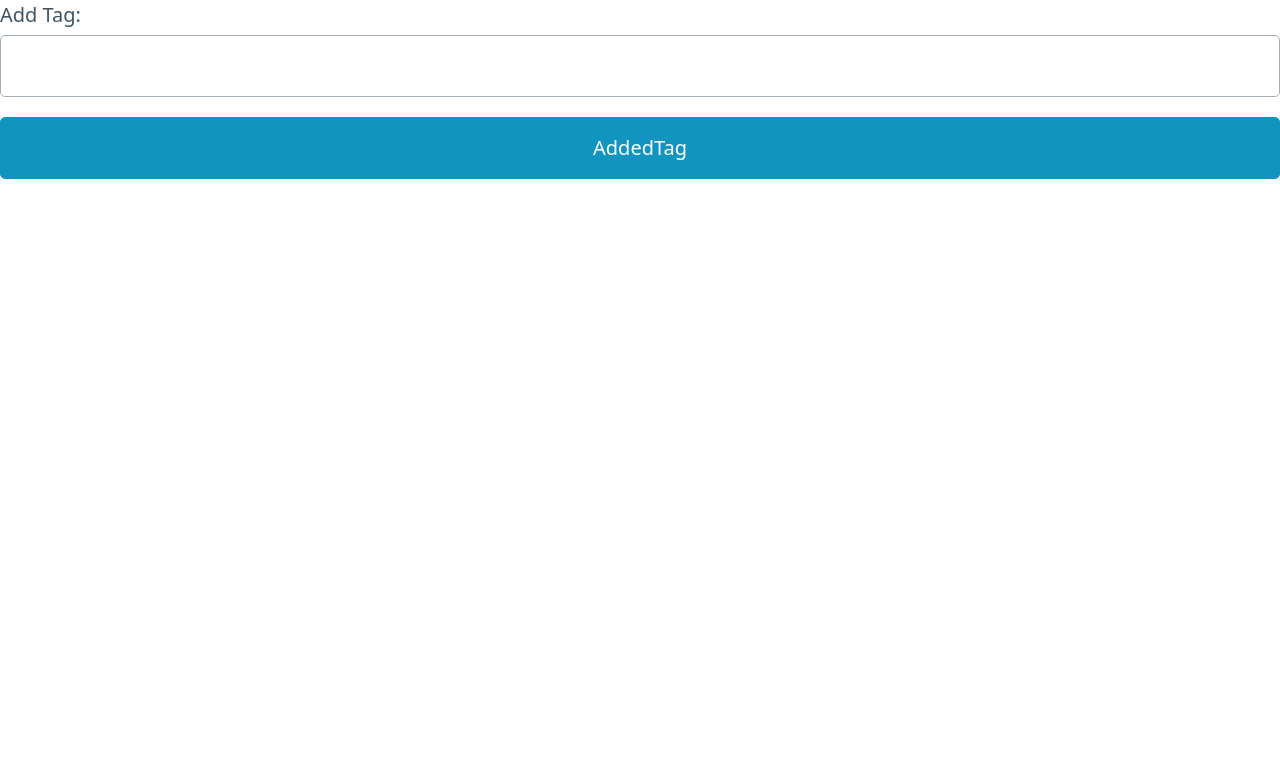
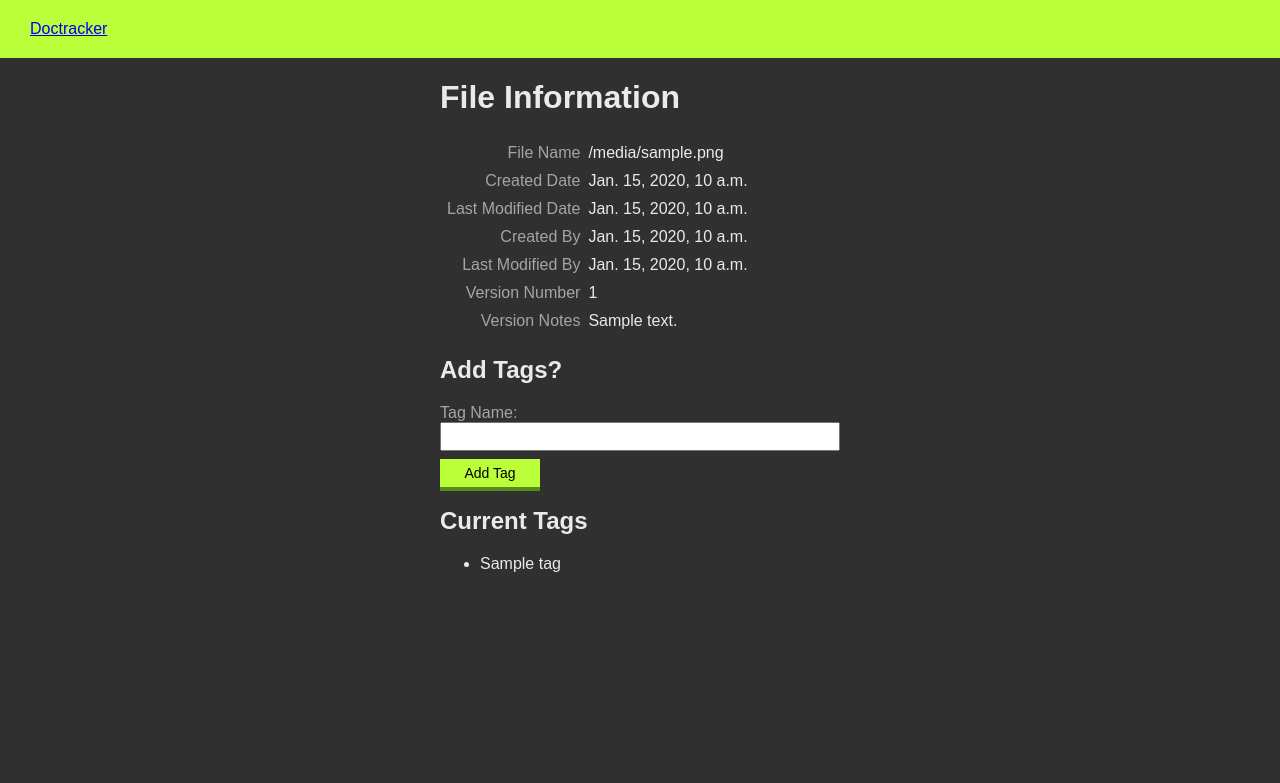
Before and after one commit to sininen-blue/document-tracker, a Django app: template django_main/document_tracker/templates/document_tracker/detail.html in a window 1280 px wide. Shown: the top 783 px of the page. Run offline with Django 3.2, Linux system fonts and the light colour scheme; the template is opened without the code that fills it: most values are stand-ins (such as "Sample title", 1, 10 or a date in 2020).

Commit message:
added base for the temp stuff

```diff
--- /dev/null
+++ b/django_main/document_tracker/static/document_tracker/base.css
@@ -0,0 +1,64 @@
+body {
+    font-family: sans-serif;
+    background-color: #303030;
+    color: #eaeaea;
+
+    margin: 0;
+    padding: 0;
+}
+
+header {
+    background-color: #BAFF39;
+
+    padding: 20px 30px;
+}
+
+main {
+    max-width: 700px;
+    width: fit-content;
+    margin-inline: auto;
+}
+
+form {
+    display: flex;
+    flex-direction: column;
+}
+
+label {
+    color: #a5a5a5;
+}
+
+input {
+    padding: 5px;
+    margin-bottom: 8px;
+}
+
+input[type="text"] {
+    width: 400px;
+}
+
+button {
+    width: 100px;
+    padding: 5px;
+
+    font-size: 14px;
+
+    background-color: #baff39;
+    border: solid 1px #baff39;
+    box-shadow: 0 4px #578a1c;
+}
+
+button:active {
+    transform: translateY(2px);
+    box-shadow: 0 2px #578a1c;
+}
+
+table td:nth-child(1) {
+    text-align: right;
+    padding: 4px 5px;
+    color: #a5a5a5;
+}
+
+.passive {
+    color: #a5a5a5;
+}
--- a/django_main/document_tracker/static/document_tracker/index.css
+++ b/django_main/document_tracker/static/document_tracker/index.css
@@ -5,6 +5,7 @@
     padding: 0;
 }
 body {
+    font-family: sans-serif;
     background: #303030;
     overflow: hidden;
 }
@@ -223,6 +224,7 @@ span {
 }
 .table-container table {
     width: 100%;
+    height: 100%;
     border-collapse: collapse;
 }
 .table-header {
--- /dev/null
+++ b/django_main/document_tracker/templates/document_tracker/base.html
@@ -0,0 +1,18 @@
+<!DOCTYPE>
+<html>
+  <head>
+    <meta charset="UTF-8">
+    <meta name="viewport" content="width=device-width, initial-scale=1.0">
+    {% load static %}
+    <link rel="stylesheet" href="{% static 'document_tracker/base.css' %}">
+    <title>{% block title %}{% endblock %}</title>
+  </head>
+  <header>
+    <a href="{% url 'document_tracker:index' %}">Doctracker</a>
+  </header>
+  <body>
+    <main>
+      {% block content %}{% endblock %}
+    </main>
+  </body>
+</html>
--- /dev/null
+++ b/django_main/document_tracker/templates/document_tracker/colors.txt
@@ -0,0 +1,6 @@
+#BAFF39
+
+#9AA4A7
+
+#303030
+#eaeaea
--- a/django_main/document_tracker/templates/document_tracker/detail.html
+++ b/django_main/document_tracker/templates/document_tracker/detail.html
@@ -1,20 +1,57 @@
-<!DOCTYPE html>
-<html>
+{% extends "document_tracker/base.html" %}
+{% block title %}Rename File{% endblock %}
 
-<head>
-  <meta charset="utf-8" />
-  <link rel="stylesheet" href="https://cdn.jsdelivr.net/npm/@picocss/pico@1/css/pico.classless.min.css">
-</head>
+{% block content %}
+<h1>File Information</h1>
+<table>
+  <tr>
+    <td>File Name</td>
+    <td>{{ file.file_name }}</td>
+  </tr>
+  <tr>
+    <td>Created Date</td>
+    <td>{{ file.created_date }}</td>
+  </tr>
+  <tr>
+    <td>Last Modified Date</td>
+    <td>{{ file.last_modified_date }}</td>
+  </tr>
+  <tr>
+    <td>Created By</td>
+    <td>{{ file.created_by }}</td>
+  </tr>
+  <tr>
+    <td>Last Modified By</td>
+    <td>{{ file.last_modified_by }}</td>
+  </tr>
+  <tr>
+    <td>Version Number</td>
+    <td>{{ file.version_number }}</td>
+  </tr>
+  <tr>
+    <td>Version Notes</td>
+    <td>{{ file.version_notes }}</td>
+  </tr>
+</table>
 
-<body>
-
+<h2>Add Tags?</h2>
 <form action="{% url 'document_tracker:add_tag' file.id %}" method="post">
   {% csrf_token %}
-  <label for="tag_name">Add Tag:</label>
+  <label for="tag_name">Tag Name:</label>
   <input type="text" id="tag_name" name="tag_name" required>
-  <input type="submit" value="AddedTag">
+  <button type="submit">Add Tag</button>
 </form>
 
-</body>
+<h2>Current Tags</h2>
 
-</html>
+{% if file.tags.all %}
+<ul>
+  {% for file_tag in file.tags.all %}
+  <li>{{ file_tag.tag.title }}</li>
+  {% endfor%}
+</ul>
+{% else %}
+  <p class="passive">This file currently has no associated tags</p>
+{% endif %}
+
+{% endblock %}
--- /dev/null
+++ b/django_main/uploads/second_test_hrFqcJv.txt
@@ -0,0 +1 @@
+this is the second test
```
Also changed, not shown: django_main/document_tracker/templates/document_tracker/import_file.html (+6 -14 lines), django_main/document_tracker/templates/document_tracker/rename.html (+7 -0 lines), django_main/document_tracker/templates/document_tracker/Front-end for Document_Tracker/UI.css (line endings or trailing spaces).
